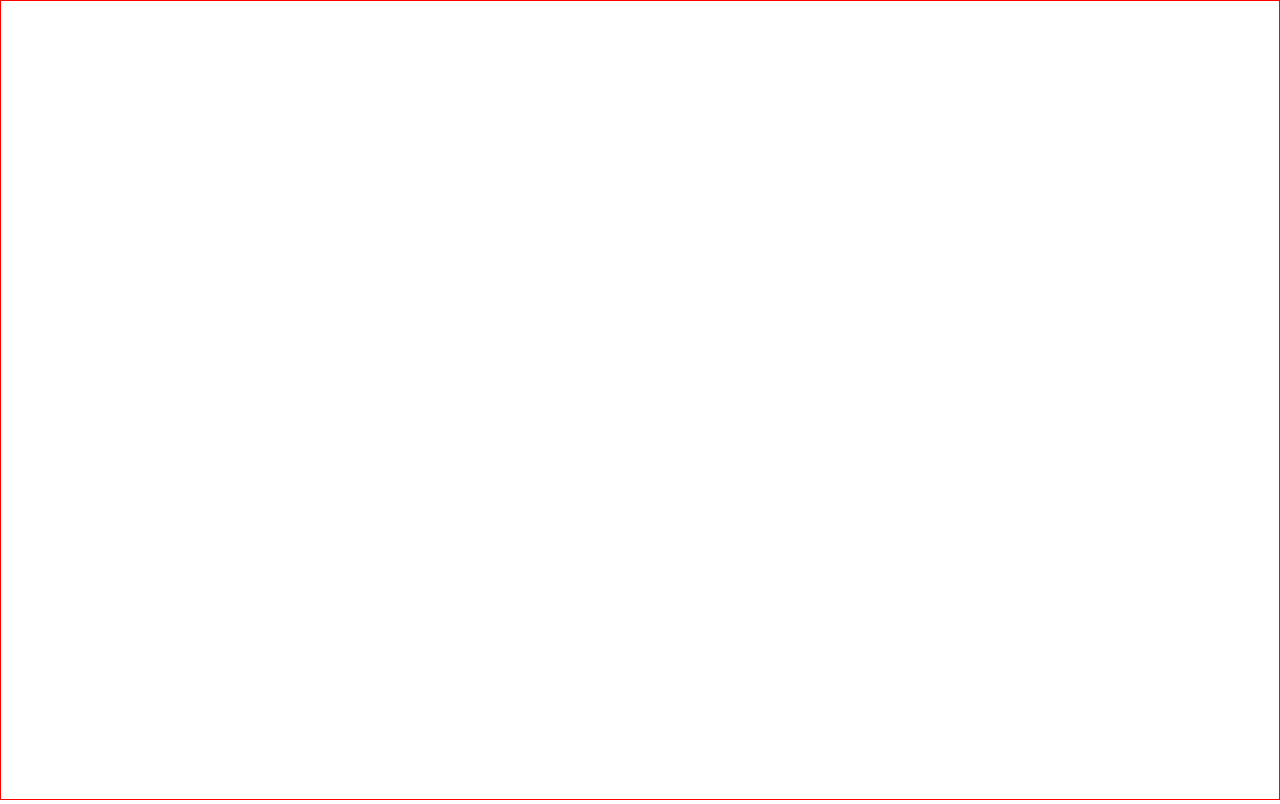
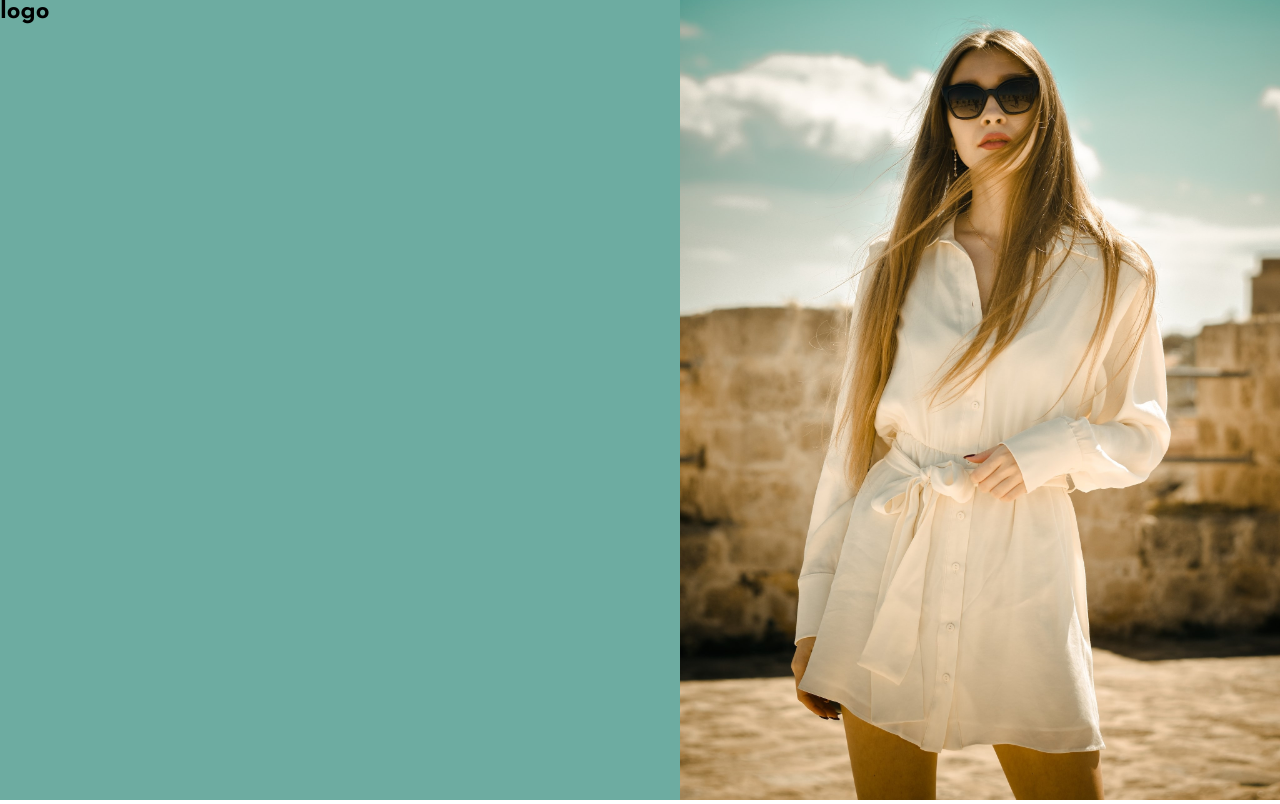
Before and after one commit to EdwinSch/react-base-apparel-form, a React (Vite) app: page / in a window 1280 px wide. Built offline with nearby package versions, Linux system fonts and the light colour scheme.

Commit message:
add: photo + advert component

```diff
--- a/src/App.jsx
+++ b/src/App.jsx
@@ -1,7 +1,13 @@
+import Advert from "./components/Advert";
+import Photo from "./components/Photo";
+
 function App() {
   return (
     <>
-      <main></main>
+      <main>
+        <Advert />
+        <Photo />
+      </main>
     </>
   );
 }
--- /dev/null
+++ b/src/components/Advert.jsx
@@ -0,0 +1,9 @@
+const Advert = () => {
+  return (
+    <section className="advert-container">
+      <h2>logo</h2>
+    </section>
+  );
+};
+
+export default Advert;
--- /dev/null
+++ b/src/components/Photo.jsx
@@ -0,0 +1,11 @@
+import photo from "../assets/model_unsplash.jpg";
+
+const Photo = () => {
+  return (
+    <figure className="photo-wrapper">
+      <img src={photo} alt="fashion model" />
+    </figure>
+  );
+};
+
+export default Photo;
--- a/src/styles/main.scss
+++ b/src/styles/main.scss
@@ -39,8 +39,26 @@ body {
   align-items: center;
 }
 main {
+  // border: $inspect;
+
   width: 1440px;
   max-width: 100vw;
   height: 800px;
-  border: $inspect;
+  display: flex;
 }
+
+//--- Advert styles
+.advert-container {
+  height: 100%;
+  width: 100%;
+  background: $primary;
+}
+
+//--- Photo styles
+.photo-wrapper {
+  img {
+    width: 600px;
+    height: 100%;
+    object-fit: cover;
+  }
+}
```
Also changed, not shown: src/assets/model_unsplash.jpg (added).
